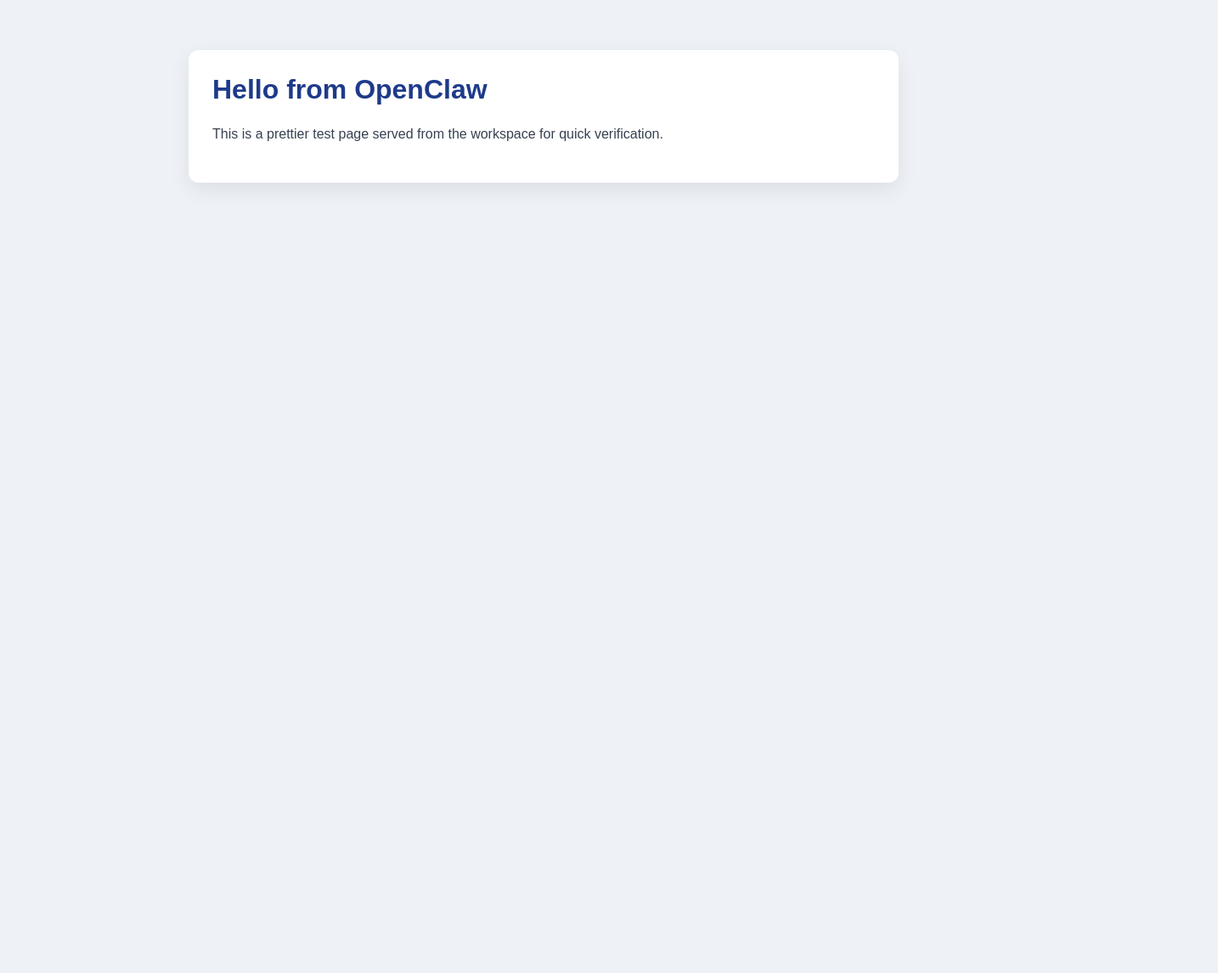
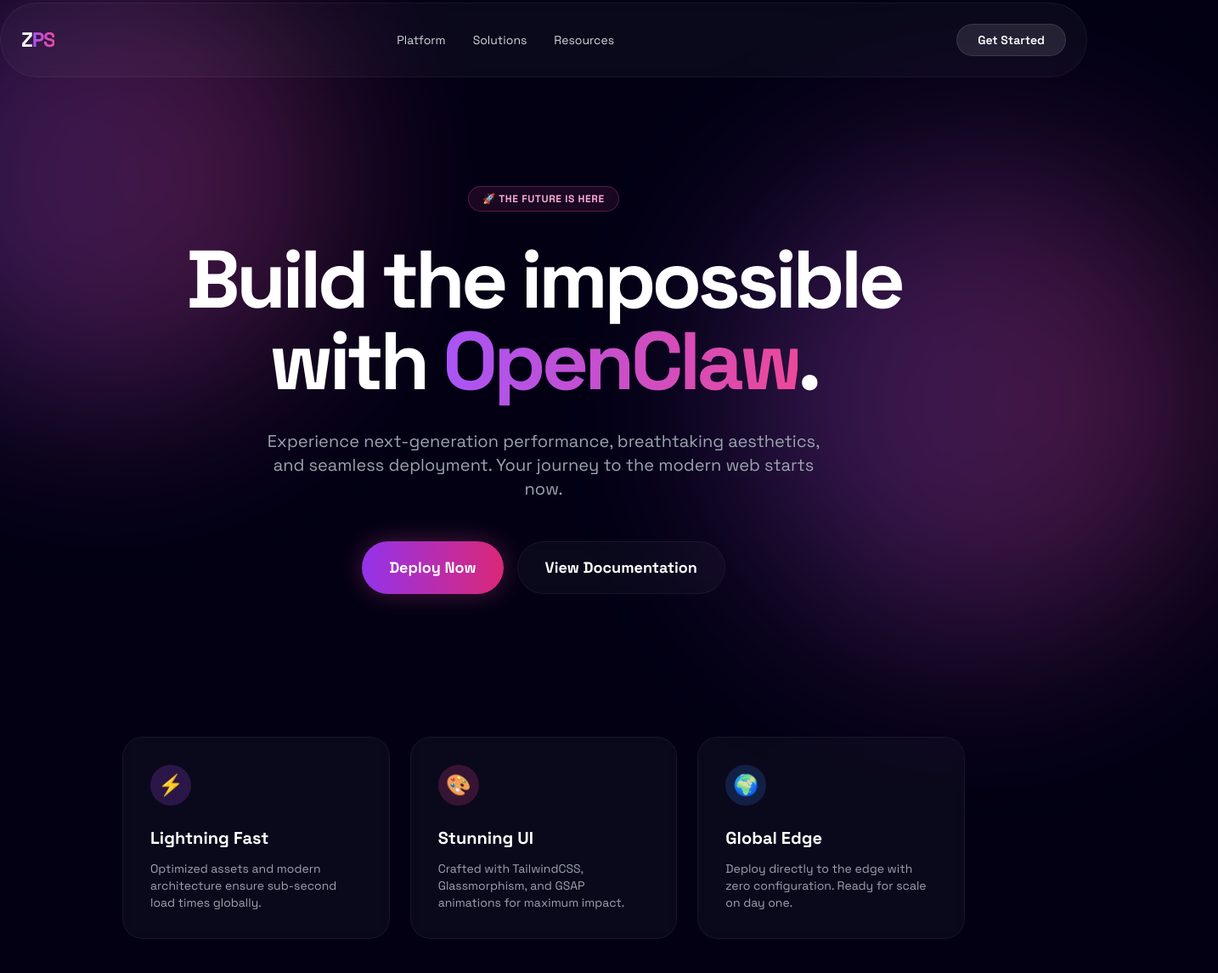
Before and after one commit to dotheanh/zps, a plain HTML site: page index.html in a window 1280 px wide. Shown: the part 21-1166 px from the top of the page at 85% size, 1434 px wide, since content can reach past the window. Before the commit the page ends 800 px from the top, so only its background shows below. Drawn offline with nearby package versions, Linux system fonts and the light colour scheme.

Commit message:
feat: upgrade landing page to modern dark UI

```diff
--- a/index.html
+++ b/index.html
@@ -1 +1,102 @@
-<!doctype html><html lang="en"><head><meta charset="utf-8"><title>OpenClaw Test Page</title><style>body{font-family:Arial, sans-serif;background:#eef2f7;margin:0;padding:40px;} .wrap{max-width:780px;margin:40px auto;background:#fff;border-radius:12px;box-shadow:0 8px 24px rgba(0,0,0,.08);padding:28px;} h1{color:#1e3a8a;margin-top:0} p{line-height:1.6;color:#374151} .btn{display:inline-block;background:#2563eb;color:white;padding:10px 16px;border-radius:6px;text-decoration:none}</style></head><body><div class="wrap"><h1>Hello from OpenClaw</h1><p>This is a prettier test page served from the workspace for quick verification.</p></div></body></html>
+<!DOCTYPE html>
+<html lang="en" class="scroll-smooth">
+<head>
+    <meta charset="UTF-8">
+    <meta name="viewport" content="width=device-width, initial-scale=1.0">
+    <title>ZPS | Next-Gen Platform</title>
+    <script src="https://cdn.tailwindcss.com"></script>
+    <script src="https://cdnjs.cloudflare.com/ajax/libs/gsap/3.12.2/gsap.min.js"></script>
+    <link href="https://fonts.googleapis.com/css2?family=Space+Grotesk:wght@300;400;600;700&display=swap" rel="stylesheet">
+    <script>
+        tailwind.config = {
+            theme: {
+                extend: {
+                    fontFamily: { sans: ['Space Grotesk', 'sans-serif'] },
+                    colors: { primary: '#6d28d9', secondary: '#db2777' }
+                }
+            }
+        }
+    </script>
+    <style>
+        body { background-color: #030014; color: white; overflow-x: hidden; }
+        .glass { background: rgba(255, 255, 255, 0.03); backdrop-filter: blur(10px); border: 1px solid rgba(255, 255, 255, 0.05); }
+        .text-gradient { background: linear-gradient(to right, #a855f7, #ec4899); -webkit-background-clip: text; -webkit-text-fill-color: transparent; }
+        .blob { width: 40vw; height: 40vw; background: linear-gradient(to right, #a855f7, #ec4899); border-radius: 50%; position: absolute; filter: blur(100px); opacity: 0.3; z-index: -1; animation: float 10s infinite ease-in-out alternate; }
+        @keyframes float { 0% { transform: translateY(0) scale(1); } 100% { transform: translateY(-50px) scale(1.1); } }
+    </style>
+</head>
+<body class="antialiased min-h-screen flex flex-col items-center">
+    <div class="blob top-0 left-[-10vw]"></div>
+    <div class="blob bottom-0 right-[-10vw]" style="animation-delay: -5s;"></div>
+
+    <nav class="w-full max-w-7xl mx-auto px-6 py-6 flex justify-between items-center glass rounded-full mt-6 z-10 hero-el">
+        <div class="text-2xl font-bold tracking-tighter">Z<span class="text-gradient">PS</span></div>
+        <ul class="hidden md:flex gap-8 text-sm font-medium text-gray-300">
+            <li class="hover:text-white cursor-pointer transition">Platform</li>
+            <li class="hover:text-white cursor-pointer transition">Solutions</li>
+            <li class="hover:text-white cursor-pointer transition">Resources</li>
+        </ul>
+        <button class="bg-white/10 hover:bg-white/20 transition px-6 py-2 rounded-full text-sm font-semibold border border-white/10">Get Started</button>
+    </nav>
+
+    <main class="flex-1 flex flex-col items-center justify-center text-center px-4 w-full max-w-5xl mx-auto mt-32 z-10">
+        <div class="hero-el inline-block px-4 py-1.5 rounded-full border border-pink-500/30 bg-pink-500/10 text-pink-300 text-xs font-bold uppercase tracking-wider mb-8">
+            🚀 The Future is Here
+        </div>
+        <h1 class="hero-el text-6xl md:text-8xl font-bold tracking-tighter leading-tight mb-8">
+            Build the impossible <br />
+            with <span class="text-gradient">OpenClaw</span>.
+        </h1>
+        <p class="hero-el text-lg md:text-xl text-gray-400 max-w-2xl mb-12">
+            Experience next-generation performance, breathtaking aesthetics, and seamless deployment. Your journey to the modern web starts now.
+        </p>
+        <div class="hero-el flex gap-4">
+            <button class="bg-gradient-to-r from-purple-600 to-pink-600 px-8 py-4 rounded-full font-bold text-lg hover:scale-105 transition-transform shadow-[0_0_30px_rgba(236,72,153,0.3)]">
+                Deploy Now
+            </button>
+            <button class="glass px-8 py-4 rounded-full font-bold text-lg hover:bg-white/10 transition">
+                View Documentation
+            </button>
+        </div>
+
+        <div class="mt-32 w-full grid grid-cols-1 md:grid-cols-3 gap-6 pb-20">
+            <div class="feature-card glass p-8 rounded-3xl text-left hover:-translate-y-2 transition-transform duration-300">
+                <div class="w-12 h-12 rounded-full bg-purple-500/20 flex items-center justify-center text-purple-400 mb-6 text-2xl">⚡</div>
+                <h3 class="text-xl font-bold mb-3">Lightning Fast</h3>
+                <p class="text-gray-400 text-sm">Optimized assets and modern architecture ensure sub-second load times globally.</p>
+            </div>
+            <div class="feature-card glass p-8 rounded-3xl text-left hover:-translate-y-2 transition-transform duration-300">
+                <div class="w-12 h-12 rounded-full bg-pink-500/20 flex items-center justify-center text-pink-400 mb-6 text-2xl">🎨</div>
+                <h3 class="text-xl font-bold mb-3">Stunning UI</h3>
+                <p class="text-gray-400 text-sm">Crafted with TailwindCSS, Glassmorphism, and GSAP animations for maximum impact.</p>
+            </div>
+            <div class="feature-card glass p-8 rounded-3xl text-left hover:-translate-y-2 transition-transform duration-300">
+                <div class="w-12 h-12 rounded-full bg-blue-500/20 flex items-center justify-center text-blue-400 mb-6 text-2xl">🌍</div>
+                <h3 class="text-xl font-bold mb-3">Global Edge</h3>
+                <p class="text-gray-400 text-sm">Deploy directly to the edge with zero configuration. Ready for scale on day one.</p>
+            </div>
+        </div>
+    </main>
+
+    <script>
+        // GSAP Animations
+        gsap.from(".hero-el", {
+            y: 50,
+            opacity: 0,
+            duration: 1,
+            stagger: 0.15,
+            ease: "power3.out",
+            delay: 0.2
+        });
+
+        gsap.from(".feature-card", {
+            y: 40,
+            opacity: 0,
+            duration: 0.8,
+            stagger: 0.1,
+            ease: "power2.out",
+            delay: 0.8
+        });
+    </script>
+</body>
+</html>
```
